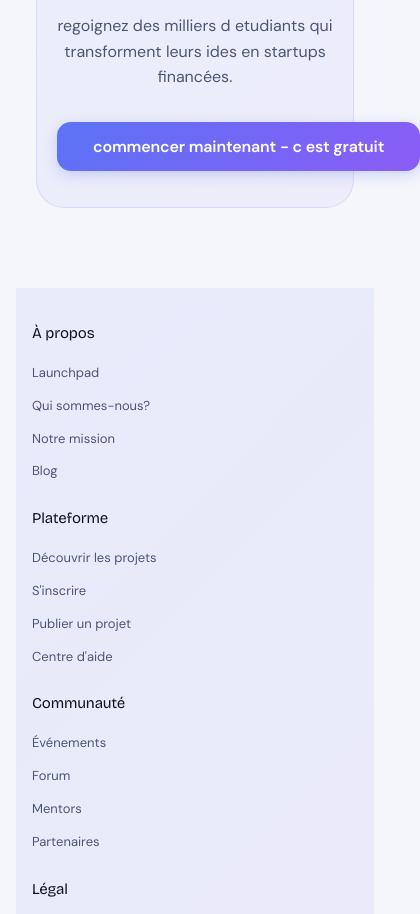
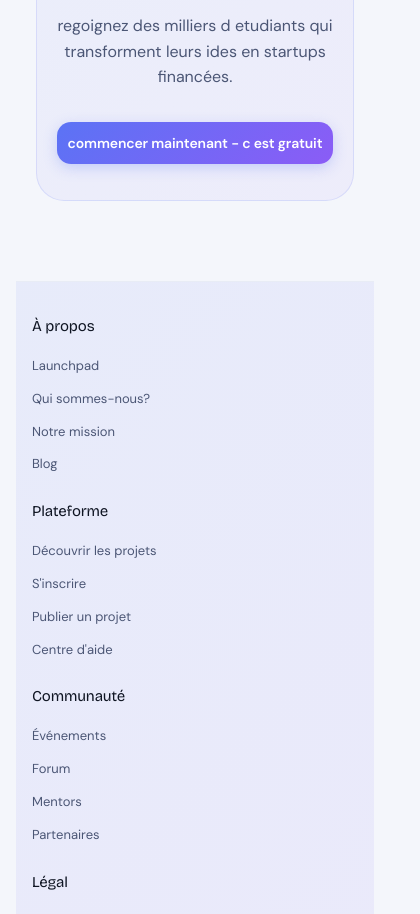
Before and after one commit to LAFRIMECORPORATION/LaunchPad, a React (Vite) app: page / in a window 390 px wide. Shown: the part 3320-4234 px from the top of the page, 420 px wide, since content can reach past the window. Built offline with nearby package versions, Linux system fonts and the light colour scheme.

Commit message:
'update7'

```diff
--- a/src/pages/Collaboration.css
+++ b/src/pages/Collaboration.css
@@ -369,6 +369,17 @@
     }
 }
 
+@media (max-width: 640px) {
+    .collab-project-card {
+        padding: 14px;
+    }
+
+    .collab-project-card button {
+        font-size: 13px;
+        padding: 10px 12px;
+    }
+}
+
 @media (max-width: 480px) {
     .collab-detecting {
         padding: 24px 16px;
--- a/src/pages/Collaboration.jsx
+++ b/src/pages/Collaboration.jsx
@@ -117,16 +117,16 @@ function FoundScreen({ onRequest, onSkip }) {
                         </div>
                     </div>
 
-                    <div style={{ display: "flex", gap: 10 }}>
+                    <div style={{ display: "flex", gap: 10, flexWrap: "wrap" }}>
                         <button
-                            className="btn btn-primary"
-                            style={{ flex: 1 }}
+                            className="btn btn-primary btn-full"
+                            style={{ minWidth: "calc(100% - 120px)" }}
                             onClick={() => onRequest(sp)}
                         >
                             🤝 Demander une collaboration
                         </button>
-                        <button className="btn btn-secondary btn-sm">
-                            👁️ Voir le projet
+                        <button className="btn btn-secondary btn-sm btn-full" style={{ minWidth: "100px" }}>
+                            👁️ Voir
                         </button>
                     </div>
                 </div>
--- a/src/pages/Home.css
+++ b/src/pages/Home.css
@@ -164,6 +164,12 @@
     border-radius: var(--r-xl);
     padding: 56px 48px;
     text-align: center;
+}
+
+.home-cta-banner .btn {
+    max-width: 100%;
+    min-width: auto;
+    white-space: normal;
 }
 
 .home-cta-title {
@@ -416,6 +422,12 @@
         padding: 36px 20px;
     }
 
+    .home-cta-banner .btn {
+        font-size: 14px;
+        padding: 12px 16px;
+        width: 100%;
+    }
+
     .home-cta-title {
         font-size: 28px;
     }
--- a/src/pages/Home.jsx
+++ b/src/pages/Home.jsx
@@ -143,7 +143,7 @@ export default function Home() {
                     <p className="home-cta-sub">
                         regoignez des milliers d etudiants qui transforment leurs ides en startups financées.
                     </p>
-                    <button className="btn btn-primary btn-xl" onClick={() => navigate("register")}>
+                    <button className="btn btn-primary btn-lg" onClick={() => navigate("register")} style={{ maxWidth: "100%", width: "100%", overflow: "hidden", textOverflow: "ellipsis", whiteSpace: "nowrap" }}>
                         commencer maintenant - c est gratuit
                     </button>
                 </div>
```
